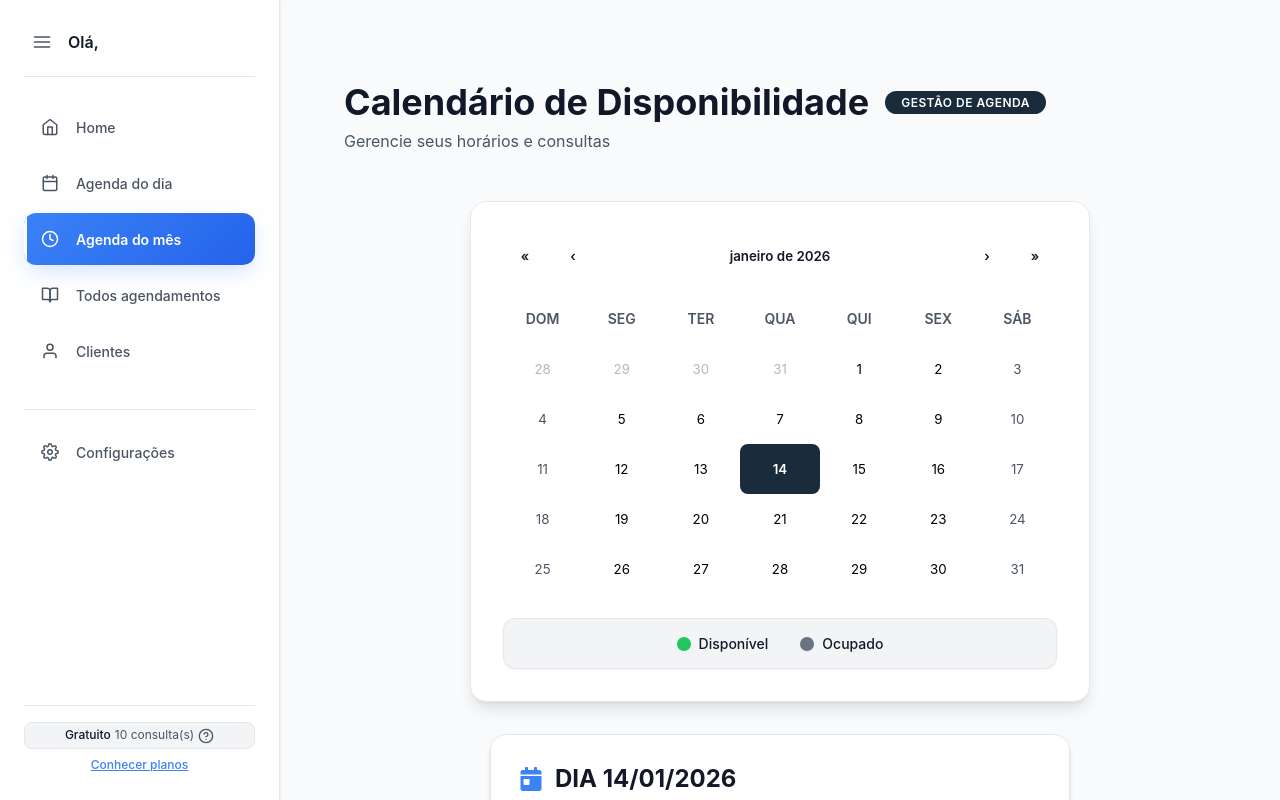
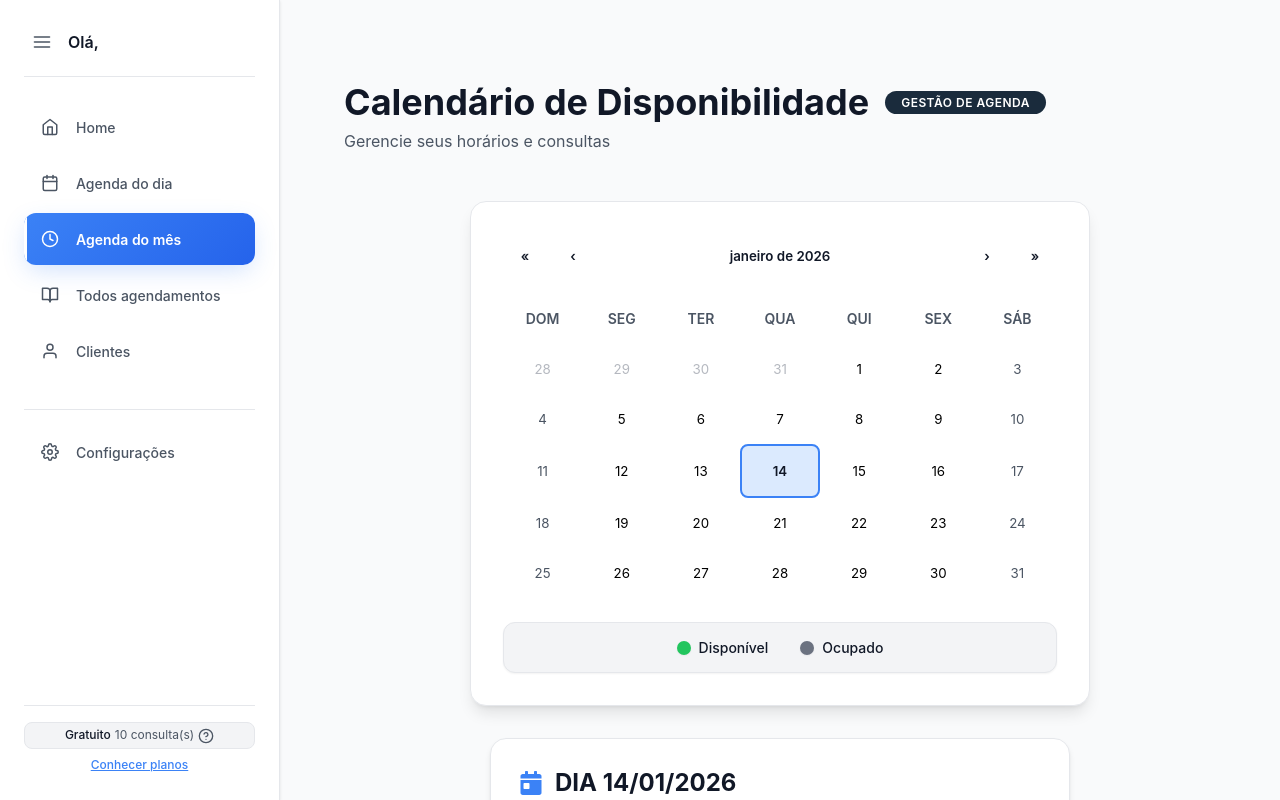
Before and after one commit to Abrahao02/Agendamento-medico, a React (Vite) app: page /dashboard/availability in a window 1280 px wide. Shown: the top 800 px of the page. Built offline with nearby package versions, Linux system fonts and the light colour scheme; no server answers; the database is empty; sample sign-in values are in the browser's storage.

Commit message:
refactor: ajustes em componentes de disponibilidade
- Ajusta CalendarWrapper com melhorias visuais
- Melhora DeleteConfirmationModal
- Atualiza appointmentType.js com melhorias

```diff
--- a/src/components/availability/CalendarWrapper/CalendarWrapper.css
+++ b/src/components/availability/CalendarWrapper/CalendarWrapper.css
@@ -92,24 +92,44 @@
 
 /* Today's date */
 .react-calendar__tile--now {
-  background: var(--primary-50);
-  border: 2px solid var(--color-primary);
+  background: #dbeafe; /* Azul muito claro */
+  border: 2px solid #3b82f6; /* Azul */
   font-weight: var(--font-semibold);
+  color: var(--text-primary);
 }
 
 .react-calendar__tile--now:enabled:hover {
-  background: var(--primary-100);
+  background: #bfdbfe; /* Azul um pouco mais escuro no hover */
+  border-color: #2563eb;
 }
 
 /* Active (selected) date */
 .react-calendar__tile--active {
-  background: var(--color-primary) !important;
-  color: var(--text-inverse) !important;
-  border-color: var(--color-primary) !important;
+  background: #dbeafe !important; /* Azul muito claro */
+  color: var(--text-primary) !important;
+  border: 2px solid #3b82f6 !important; /* Azul */
+  font-weight: var(--font-semibold) !important;
 }
 
 .react-calendar__tile--active:enabled:hover {
-  background: var(--color-primary-hover) !important;
+  background: #bfdbfe !important; /* Azul um pouco mais escuro no hover */
+  border-color: #2563eb !important;
+}
+
+/* Range tiles */
+.react-calendar__tile--range {
+  background: #dbeafe !important; /* Azul muito claro */
+  border: 2px solid #3b82f6 !important; /* Azul */
+  color: var(--text-primary) !important;
+}
+
+.react-calendar__tile--rangeStart,
+.react-calendar__tile--rangeEnd,
+.react-calendar__tile--rangeBothEnds {
+  background: #dbeafe !important; /* Azul muito claro */
+  border: 2px solid #3b82f6 !important; /* Azul */
+  color: var(--text-primary) !important;
+  font-weight: var(--font-semibold) !important;
 }
 
 /* Weekend styling (optional) */
--- a/src/components/availability/DeleteConfirmationModal/DeleteConfirmationModal.css
+++ b/src/components/availability/DeleteConfirmationModal/DeleteConfirmationModal.css
@@ -13,7 +13,7 @@
   display: flex;
   align-items: center;
   justify-content: center;
-  z-index: 999999; /* ✨ Z-index muito alto para ficar acima de tudo */
+  z-index: var(--z-modal);
   padding: 1rem;
   animation: fadeIn 0.25s ease-out;
   overflow-y: auto; /* ✨ Permite scroll se o conteúdo for maior que a tela */
@@ -441,8 +441,9 @@
   .modal-close {
     top: 1rem;
     right: 1rem;
-    width: 28px;
-    height: 28px;
+    width: 44px; /* ✅ Tamanho mínimo para touch */
+    height: 44px; /* ✅ Tamanho mínimo para touch */
+    padding: var(--spacing-xs); /* Aumenta área de toque */
   }
 
   .modal-body {
--- a/src/components/availability/DeleteConfirmationModal/DeleteConfirmationModal.jsx
+++ b/src/components/availability/DeleteConfirmationModal/DeleteConfirmationModal.jsx
@@ -12,17 +12,18 @@ export default function DeleteConfirmationModal({
   time,
   loading = false,
 }) {
-  // ✅ FIX: useEffect para controlar scroll corretamente
   React.useEffect(() => {
     if (isOpen) {
       document.body.style.overflow = 'hidden';
     } else {
-      document.body.style.overflow = 'unset';
+      document.body.style.overflow = '';
     }
 
-    // Cleanup ao desmontar
+    // Always cleanup on unmount or when modal closes
+    // This ensures body scroll is restored even if user navigates away
     return () => {
-      document.body.style.overflow = 'unset';
+      document.body.style.overflow = '';
+      // Alternative approach: document.body.style.removeProperty('overflow');
     };
   }, [isOpen]);
 
--- a/src/constants/appointmentType.js
+++ b/src/constants/appointmentType.js
@@ -20,6 +20,19 @@ export const APPOINTMENT_TYPE_MODE_LABELS = {
   [APPOINTMENT_TYPE_MODE.CHOICE]: "Permitir escolha",
 };
 
+// Nova constante para seleção simplificada
+export const APPOINTMENT_TYPE_SELECTION = {
+  ONLINE_ONLY: "online_only",
+  PRESENCIAL_ONLY: "presencial_only",
+  BOTH: "both",
+};
+
+export const APPOINTMENT_TYPE_SELECTION_LABELS = {
+  [APPOINTMENT_TYPE_SELECTION.ONLINE_ONLY]: "Online",
+  [APPOINTMENT_TYPE_SELECTION.PRESENCIAL_ONLY]: "Presencial",
+  [APPOINTMENT_TYPE_SELECTION.BOTH]: "Online e Presencial",
+};
+
 export const getAppointmentTypeOptions = () => [
   { value: APPOINTMENT_TYPE.ONLINE, label: APPOINTMENT_TYPE_LABELS[APPOINTMENT_TYPE.ONLINE] },
   { value: APPOINTMENT_TYPE.PRESENCIAL, label: APPOINTMENT_TYPE_LABELS[APPOINTMENT_TYPE.PRESENCIAL] },
@@ -30,3 +43,53 @@ export const getAppointmentTypeModeOptions = () => [
   { value: APPOINTMENT_TYPE_MODE.FIXED, label: APPOINTMENT_TYPE_MODE_LABELS[APPOINTMENT_TYPE_MODE.FIXED] },
   { value: APPOINTMENT_TYPE_MODE.CHOICE, label: APPOINTMENT_TYPE_MODE_LABELS[APPOINTMENT_TYPE_MODE.CHOICE] },
 ];
+
+// Nova função para opções de seleção simplificada
+export const getAppointmentTypeSelectionOptions = () => [
+  {
+    value: APPOINTMENT_TYPE_SELECTION.ONLINE_ONLY,
+    label: APPOINTMENT_TYPE_SELECTION_LABELS[APPOINTMENT_TYPE_SELECTION.ONLINE_ONLY]
+  },
+  {
+    value: APPOINTMENT_TYPE_SELECTION.PRESENCIAL_ONLY,
+    label: APPOINTMENT_TYPE_SELECTION_LABELS[APPOINTMENT_TYPE_SELECTION.PRESENCIAL_ONLY]
+  },
+  {
+    value: APPOINTMENT_TYPE_SELECTION.BOTH,
+    label: APPOINTMENT_TYPE_SELECTION_LABELS[APPOINTMENT_TYPE_SELECTION.BOTH]
+  },
+];
+
+/**
+ * Converte selection para mode + fixedType (compatibilidade)
+ */
+export function selectionToMode(selection) {
+  if (selection === APPOINTMENT_TYPE_SELECTION.ONLINE_ONLY) {
+    return { mode: APPOINTMENT_TYPE_MODE.FIXED, fixedType: APPOINTMENT_TYPE.ONLINE };
+  }
+  if (selection === APPOINTMENT_TYPE_SELECTION.PRESENCIAL_ONLY) {
+    return { mode: APPOINTMENT_TYPE_MODE.FIXED, fixedType: APPOINTMENT_TYPE.PRESENCIAL };
+  }
+  if (selection === APPOINTMENT_TYPE_SELECTION.BOTH) {
+    return { mode: APPOINTMENT_TYPE_MODE.CHOICE, fixedType: null };
+  }
+  // Fallback para compatibilidade
+  return { mode: APPOINTMENT_TYPE_MODE.DISABLED, fixedType: APPOINTMENT_TYPE.ONLINE };
+}
+
+/**
+ * Converte mode + fixedType para selection (compatibilidade)
+ */
+export function modeToSelection(mode, fixedType) {
+  if (mode === APPOINTMENT_TYPE_MODE.FIXED && fixedType === APPOINTMENT_TYPE.ONLINE) {
+    return APPOINTMENT_TYPE_SELECTION.ONLINE_ONLY;
+  }
+  if (mode === APPOINTMENT_TYPE_MODE.FIXED && fixedType === APPOINTMENT_TYPE.PRESENCIAL) {
+    return APPOINTMENT_TYPE_SELECTION.PRESENCIAL_ONLY;
+  }
+  if (mode === APPOINTMENT_TYPE_MODE.CHOICE) {
+    return APPOINTMENT_TYPE_SELECTION.BOTH;
+  }
+  // Fallback
+  return APPOINTMENT_TYPE_SELECTION.ONLINE_ONLY;
+}
```
